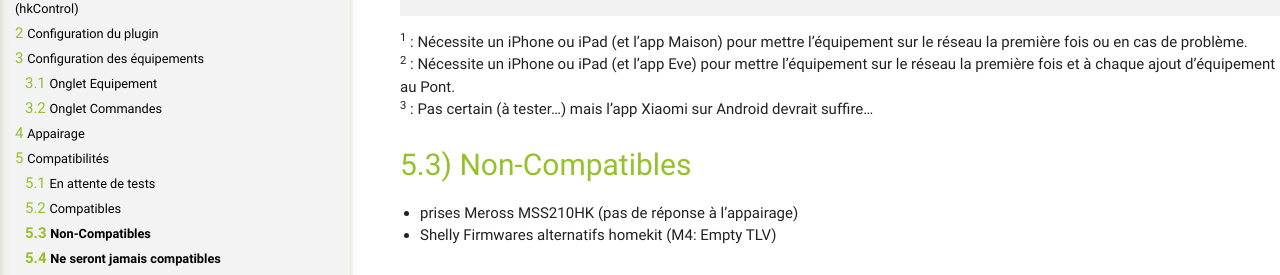
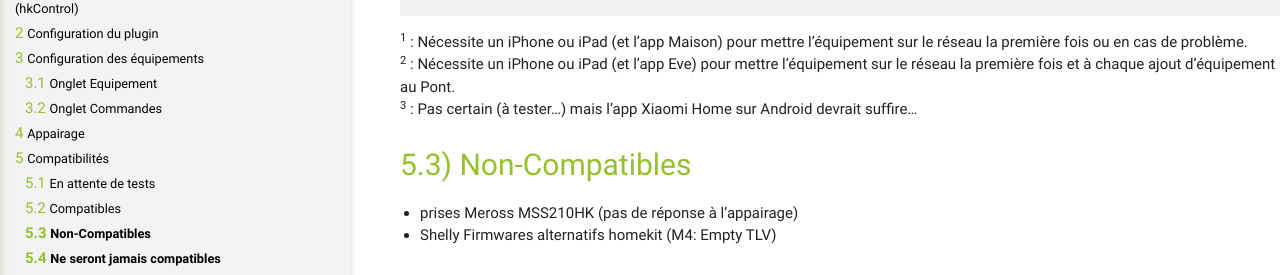
Before and after one commit to NebzHB/jeedom_docs, a Jekyll site: the page built from plugins/hkControl/fr_FR/index.md, in a window 1280 px wide and 900 px high, scrolled down 3988 px. Shown: the part 160-435 px from the top of the window. Built offline with Jekyll 4.4.1, drawn with Linux system fonts in a browser that asks for light colours.

Commit message:
Update index.md

```diff
--- a/plugins/hkControl/fr_FR/index.md
+++ b/plugins/hkControl/fr_FR/index.md
@@ -130,7 +130,7 @@ Une fois appairé avec ce plugin, les périphériques ne sont plus appairables a
 
 <sup>1</sup> : Nécessite un iPhone ou iPad (et l'app Maison) pour mettre l'équipement sur le réseau la première fois ou en cas de problème.<br/>
 <sup>2</sup> : Nécessite un iPhone ou iPad (et l'app Eve) pour mettre l'équipement sur le réseau la première fois et à chaque ajout d'équipement au Pont.<br/>
-<sup>3</sup> : Pas certain (à tester...) mais l'app Xiaomi sur Android devrait suffire...
+<sup>3</sup> : Pas certain (à tester...) mais l'app Xiaomi Home sur Android devrait suffire...
 
 **Non-Compatibles**
 ----------------------------
```
